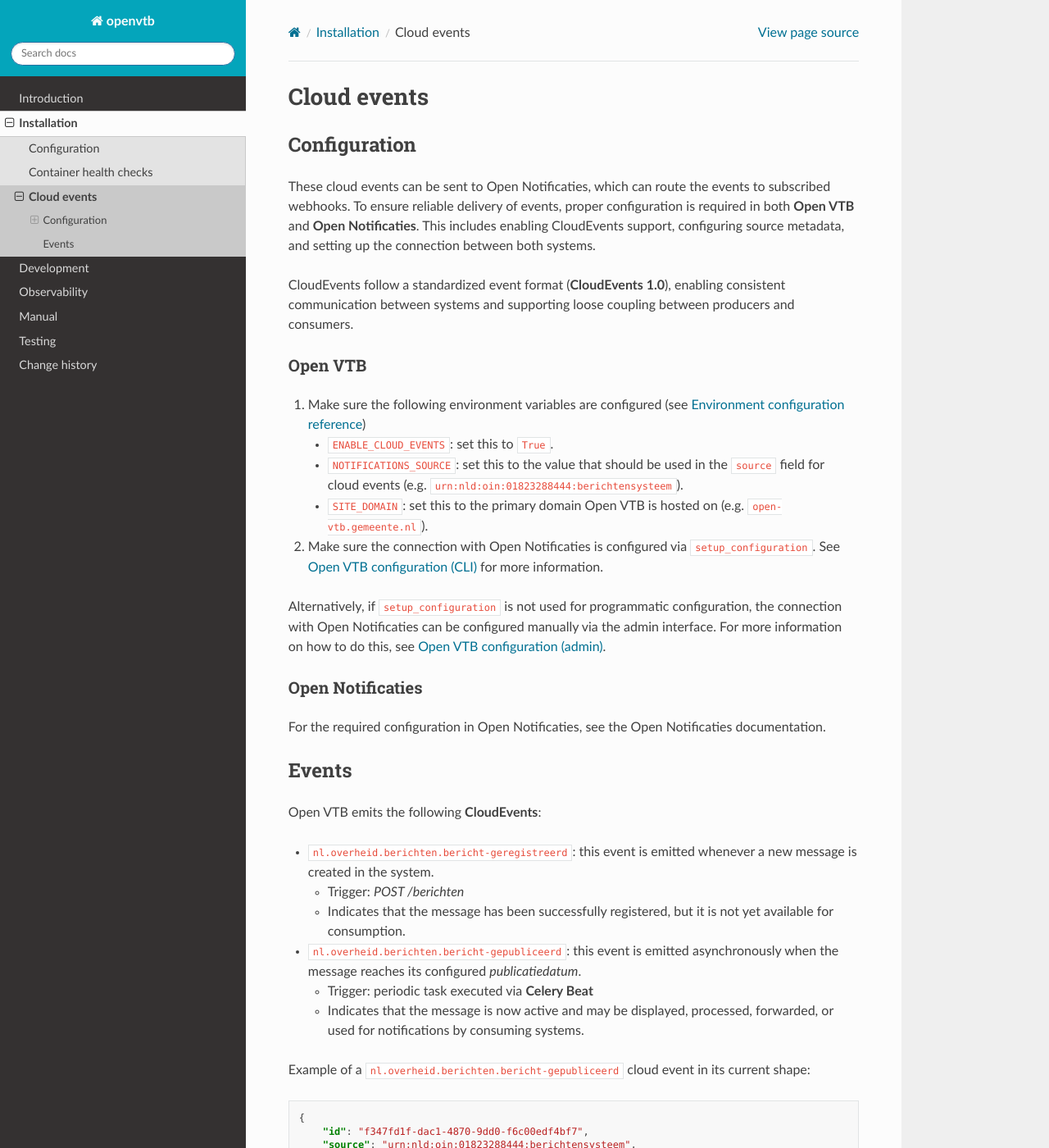
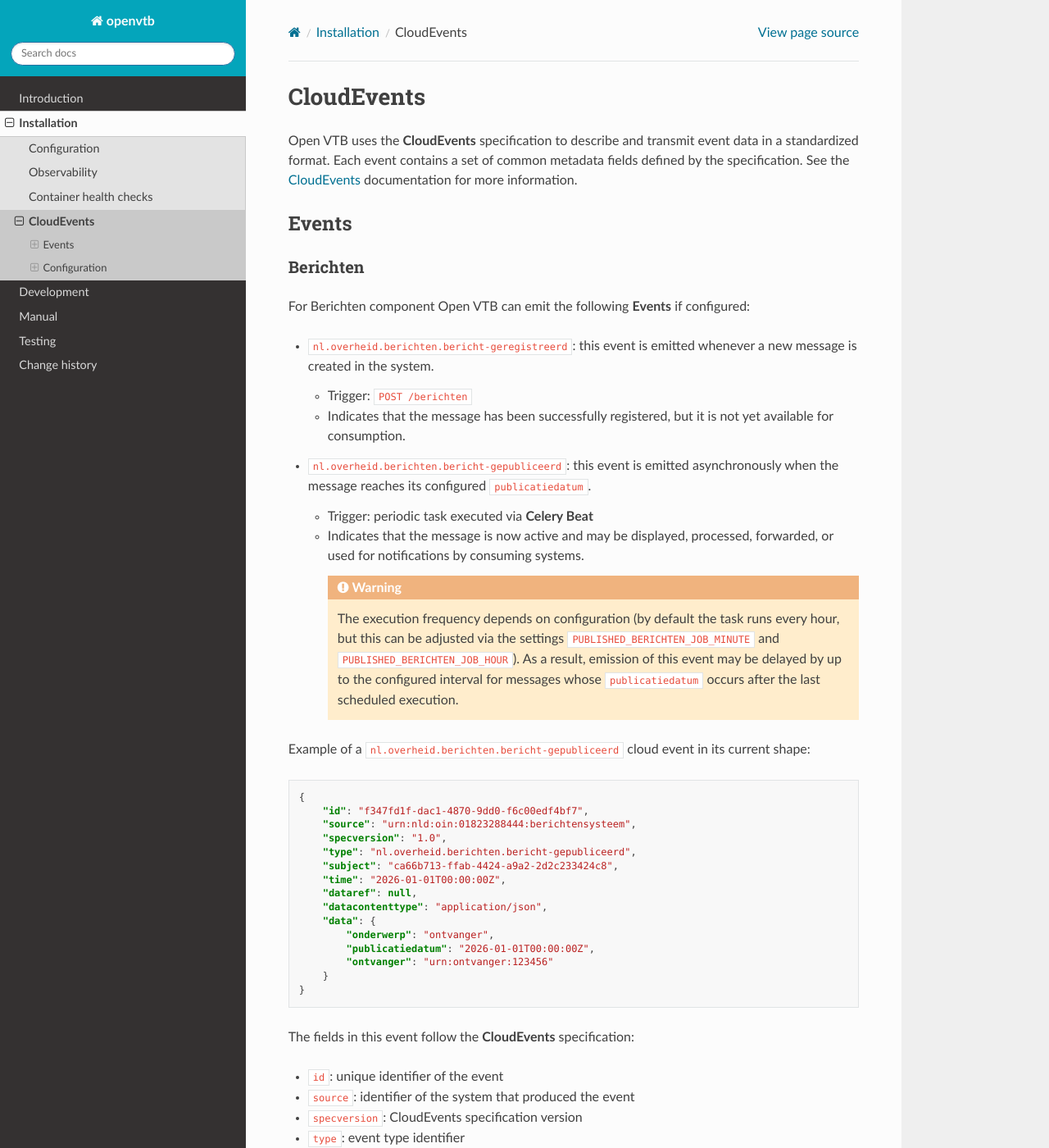
Before and after one commit to maykinmedia/open-vtb, a Sphinx documentation site: the page built from docs/installation/cloud_events.rst, in a window 1280 px wide and 1400 px high. Shown: the whole window at 82% size. Built offline with Sphinx 7.4.7 and the Read the Docs theme 3.1.0, drawn with Linux system fonts in a browser that asks for light colours; some of the changed text lies outside the part shown.

Commit message:
:white_check_mark: [#31] Feedbacks documentation

```diff
--- a/docker-compose.yml
+++ b/docker-compose.yml
@@ -55,8 +55,9 @@
       # OTEL_EXPORTER_OTLP_HEADERS: Authorization=Basic b3RlbDpzdXBlcnNlY3JldA==
       OTEL_EXPORTER_OTLP_METRICS_INSECURE: ${OTEL_EXPORTER_OTLP_METRICS_INSECURE:-true}
       _OTEL_ENABLE_CONTAINER_RESOURCE_DETECTOR: true
-      # cloudevents
-      ENABLE_CLOUD_EVENTS: ${ENABLE_CLOUD_EVENTS:-False}
+
+      # Cloudevents
+      ENABLE_CLOUD_EVENTS: ${ENABLE_CLOUD_EVENTS:-True}
       NOTIFICATIONS_SOURCE: ${NOTIFICATIONS_SOURCE:-openvtb}
 
     healthcheck:
--- a/docs/index.rst
+++ b/docs/index.rst
@@ -19,7 +19,6 @@
    introduction/index
    installation/index
    development/index
-   observability/index
    manual/index
    testing
    changelog
--- a/docs/installation/cloud_events.rst
+++ b/docs/installation/cloud_events.rst
@@ -1,59 +1,39 @@
 .. _cloud_events:
 
-============
-Cloud events
-============
+===========
+CloudEvents
+===========
 
--------------
-Configuration
--------------
-
-These cloud events can be sent to Open Notificaties, which can route the events to subscribed
-webhooks. To ensure reliable delivery of events, proper configuration is required in both **Open VTB** and **Open Notificaties**.
-This includes enabling CloudEvents support, configuring source metadata, and setting up the connection between both systems.
-
-CloudEvents follow a standardized event format (**CloudEvents 1.0**), enabling consistent communication between systems
-and supporting loose coupling between producers and consumers.
-
-Open VTB
---------
-
-1. Make sure the following environment variables are configured (see :ref:`installation_env_config`)
-
-   * ``ENABLE_CLOUD_EVENTS``: set this to ``True``.
-   * ``NOTIFICATIONS_SOURCE``: set this to the value that should be used in the ``source``
-     field for cloud events (e.g. ``urn:nld:oin:01823288444:berichtensysteem``).
-   * ``SITE_DOMAIN``: set this to the primary domain Open VTB is hosted on (e.g. ``open-vtb.gemeente.nl``).
-
-2. Make sure the connection with Open Notificaties is configured via ``setup_configuration``.
-   See :ref:`installation_configuration_cli` for more information.
-
-Alternatively, if ``setup_configuration`` is not used for programmatic configuration,
-the connection with Open Notificaties can be configured manually via the admin interface.
-For more information on how to do this, see :ref:`installation_configuration`.
-
-Open Notificaties
------------------
-
-For the required configuration in Open Notificaties, see the Open Notificaties documentation.
+Open VTB uses the **CloudEvents** specification to describe and transmit event data in a standardized format.
+Each event contains a set of common metadata fields defined by the specification.
+See the `CloudEvents  <https://cloudevents.io/>`_ documentation for more information.
 
 ------
 Events
 ------
 
-Open VTB emits the following **CloudEvents**:
+Berichten
+---------
+
+For Berichten component Open VTB can emit the following **Events** if configured:
 
 * ``nl.overheid.berichten.bericht-geregistreerd``: this event is emitted whenever a new message is created in the system.
 
-  * Trigger: `POST /berichten`
+  * Trigger: ``POST /berichten``
   * Indicates that the message has been successfully registered, but it is not yet available for consumption.
 
-
-* ``nl.overheid.berichten.bericht-gepubliceerd``: this event is emitted asynchronously when the message reaches its configured `publicatiedatum`.
+* ``nl.overheid.berichten.bericht-gepubliceerd``: this event is emitted asynchronously when the message reaches its configured ``publicatiedatum``.
 
   * Trigger: periodic task executed via **Celery Beat**
   * Indicates that the message is now active and may be displayed, processed, forwarded, or used for notifications by consuming systems.
 
+    .. warning::
+
+        The execution frequency depends on configuration
+        (by default the task runs every hour, but this can be adjusted via the settings
+        ``PUBLISHED_BERICHTEN_JOB_MINUTE`` and ``PUBLISHED_BERICHTEN_JOB_HOUR``).
+        As a result, emission of this event may be delayed by up to the configured interval
+        for messages whose ``publicatiedatum`` occurs after the last scheduled execution.
 
 Example of a ``nl.overheid.berichten.bericht-gepubliceerd`` cloud event in its current shape:
 
@@ -74,3 +54,56 @@
                 "ontvanger": "urn:ontvanger:123456"
             }
         }
+
+The fields in this event follow the **CloudEvents** specification:
+
+- ``id``: unique identifier of the event
+- ``source``: identifier of the system that produced the event
+- ``specversion``: CloudEvents specification version
+- ``type``: event type identifier
+- ``subject``: identifier of the affected resource (in this case a UUID of Bericht)
+- ``time``: timestamp indicating when the event occurred
+- ``dataref``: optional reference to external data (if applicable)
+- ``datacontenttype``: media type of the data payload
+- ``data``: event-specific payload containing domain information
+
+
+-------------
+Configuration
+-------------
+
+These cloud events can be sent to Open Notificaties, which can route the events to subscribed
+webhooks. To ensure reliable delivery of events, proper configuration is required in both **Open VTB** and **Open Notificaties**.
+This includes enabling CloudEvents support, configuring source metadata, and setting up the connection between both systems.
+
+CloudEvents follow a standardized event format (**CloudEvents 1.0**), enabling consistent communication between systems
+and supporting loose coupling between producers and consumers.
+
+
+Open VTB
+--------
+
+1. Make sure the following environment variables are configured (see :ref:`installation_env_config`)
+
+   * ``ENABLE_CLOUD_EVENTS``: set this to ``True`` (by default is True).
+   * ``NOTIFICATIONS_SOURCE``: set this to the value that should be used in the ``source``
+     field for cloud events (e.g. ``urn:nld:oin:01823288444:berichtensysteem``).
+   * ``SITE_DOMAIN``: set this to the primary domain Open VTB is hosted on (e.g. ``open-vtb.gemeente.nl``).
+
+2. Make sure the connection with Open Notificaties is configured via ``setup_configuration``.
+   See :ref:`installation_configuration_cli` for more information.
+
+Alternatively, if ``setup_configuration`` is not used for programmatic configuration,
+the connection with Open Notificaties can be configured manually via the admin interface.
+For more information on how to do this, see :ref:`installation_configuration`.
+
+Open Notificaties
+-----------------
+
+For the required configuration in Open Notificaties, see the Open Notificaties documentation.
+
+    .. warning::
+
+        CloudEvents support is available starting from version **1.14.0** of Open Notificaties.
+
+.. TODO: add reference to Open Notificaties CloudEvents configuration documentation
--- a/docs/installation/config/env_configuration.rst
+++ b/docs/installation/config/env_configuration.rst
@@ -113,10 +113,10 @@
 * ``GEOS_LIBRARY_PATH``: Full path to the GEOS library used by GeoDjango. In most circumstances, this can be left empty. Defaults to: ``None``.
 * ``GDAL_LIBRARY_PATH``: Full path to the GDAL library used by GeoDjango. In most circumstances, this can be left empty. Defaults to: ``None``.
 * ``TAKEN_DEFAULT_REMINDER_IN_DAYS``: The default number of days before the `einddatumHandelingsTermijn` to send a reminder for a task. If ``0``, no reminders will be sent by default unless explicitly configured for a task. Defaults to: ``7``.
-* ``ENABLE_CLOUD_EVENTS``: Indicates whether or not cloud events should be sent to the configured endpoint for specific operations via the API. Defaults to: ``False``.
+* ``ENABLE_CLOUD_EVENTS``: Indicates whether or not cloud events should be sent to the configured endpoint for specific operations via the API. Defaults to: ``True``.
 * ``NOTIFICATIONS_SOURCE``: The identifier of this application to use as the source in notifications and cloudevents. Defaults to: ``(empty string)``.
-* ``PUBLISHED_BERICHTEN_JOB_MINUTE``: Minute of execution (0 - 59). Used by the `send-published-berichten` Celery Beat schedule. Defaults to: ``0``.
-* ``PUBLISHED_BERICHTEN_JOB_HOUR``: Hour of execution (0 - 23). Used by the `send-published-berichten` Celery Beat schedule. Defaults to: ``1``.
+* ``PUBLISHED_BERICHTEN_JOB_MINUTE``: Minute of execution (0 - 59). The job is triggered at this minute within each scheduled hour interval, as defined by the hour interval configuration. The schedule is evaluated in UTC timezone. Defaults to: ``0``.
+* ``PUBLISHED_BERICHTEN_JOB_HOUR``: Hour interval (1 - 23). Determines the frequency of execution in hours. The job runs repeatedly based on this interval rather than at a single fixed hour. Default is every hour. The schedule is evaluated in UTC timezone. Defaults to: ``1``.
 
 
 
--- a/docs/installation/index.rst
+++ b/docs/installation/index.rst
@@ -14,5 +14,6 @@
    :caption: Further reading
 
    config/index
+   observability/index
    health_checks
    cloud_events
```
Also changed, not shown: docs/installation/observability/error_monitoring.rst (renamed from docs/observability/error_monitoring.rst), docs/installation/observability/index.rst (renamed from docs/observability/index.rst), docs/installation/observability/logging.rst (renamed from docs/observability/logging.rst), 4 other files.
